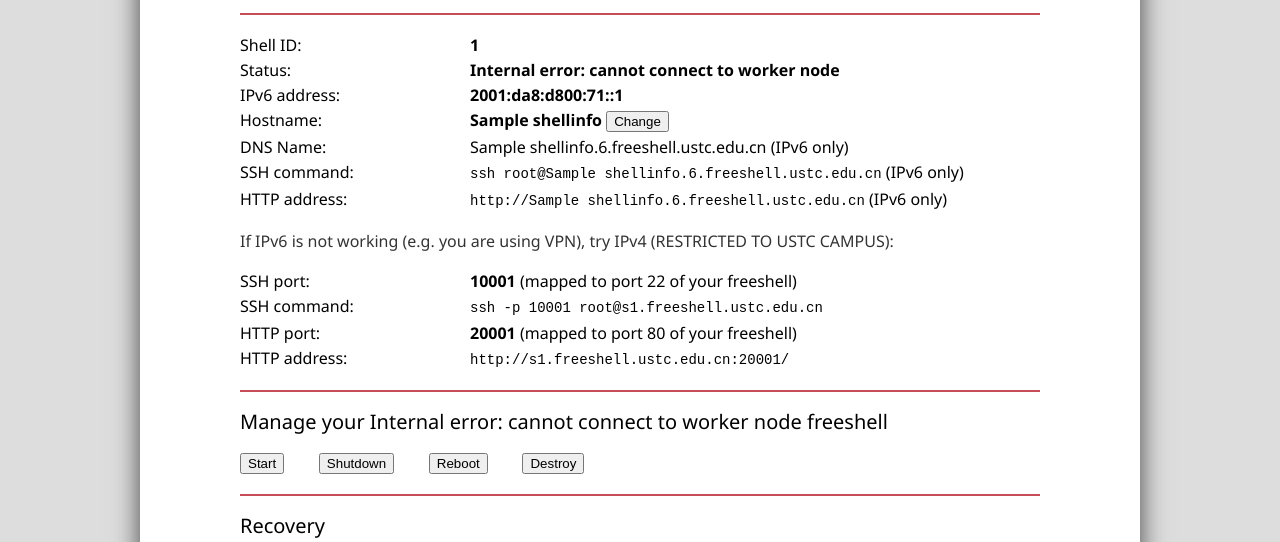
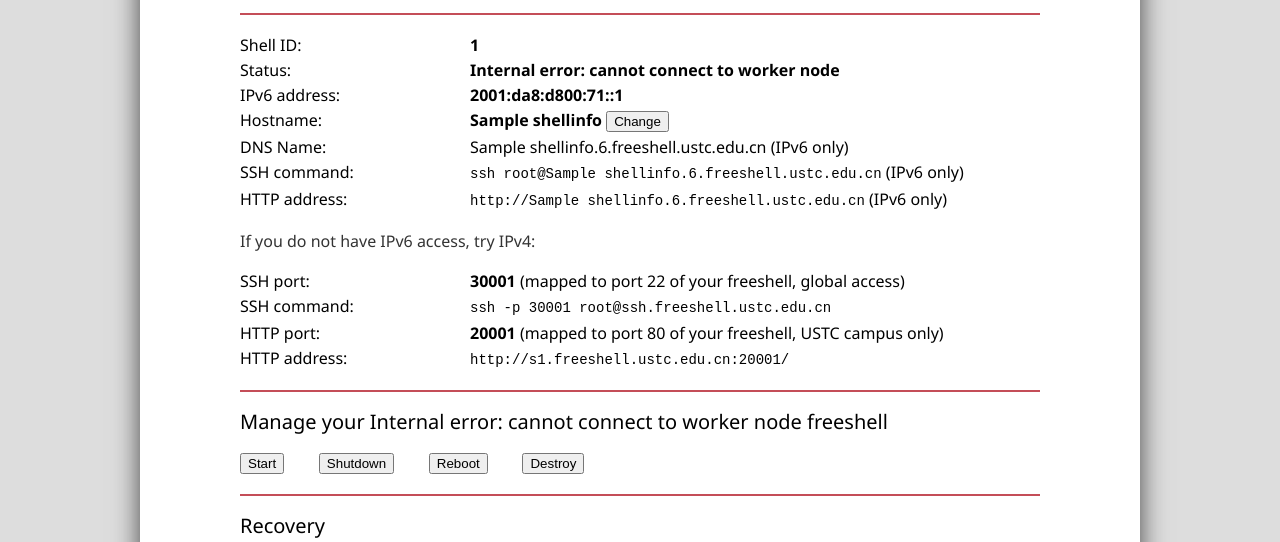
Before and after one commit to bojieli/freeshell, a PHP site: page /admin.php in a window 1280 px wide. Shown: the part 241-783 px from the top of the page. Run offline with PHP 8.4, Linux system fonts and the light colour scheme; the visitor is signed in with stand-in values (Sample User, id 1); tables that the repository leaves empty hold one stand-in row (values such as "Sample post"); data that the repository does not hold is empty; a stand-in replaces the project's code that opens the database connection.

Commit message:
update IPv4 ssh port on admin page

```diff
--- a/http/admin.php
+++ b/http/admin.php
@@ -16,6 +16,7 @@
 $info['realip'] = get_node_ip($info['nodeno']);
 $info['ipv6'] = get_node_ipv6($appid);
 $info['sshport'] = appid2sshport($appid);
+$info['global_sshport'] = appid2gsshport($appid);
 $info['httpport'] = appid2httpport($appid);
 $info['domain'] = 's'.$info['nodeno'].'.freeshell.ustc.edu.cn';
 
@@ -129,11 +130,11 @@
   <li><span class="h">HTTP address:</span><span class="c">http://<?=$info['hostname']?>.6.freeshell.ustc.edu.cn</span> (IPv6 only)
 </ul>
 
-<p class="note">If IPv6 is not working (e.g. you are using VPN), try IPv4 (RESTRICTED TO USTC CAMPUS):</p>
+<p class="note">If you do not have IPv6 access, try IPv4:</p>
 <ul class="table">
-  <li><span class="h">SSH port:</span><strong><?=$info['sshport']?></strong> (mapped to port 22 of your freeshell)
-  <li><span class="h">SSH command:</span><span class="c">ssh -p <?=$info['sshport']?> root@<?=$info['domain']?></span>
-  <li><span class="h">HTTP port:</span><strong><?=$info['httpport']?></strong> (mapped to port 80 of your freeshell)
+  <li><span class="h">SSH port:</span><strong><?=$info['global_sshport']?></strong> (mapped to port 22 of your freeshell, global access)
+  <li><span class="h">SSH command:</span><span class="c">ssh -p <?=$info['global_sshport']?> root@ssh.freeshell.ustc.edu.cn</span>
+  <li><span class="h">HTTP port:</span><strong><?=$info['httpport']?></strong> (mapped to port 80 of your freeshell, USTC campus only)
   <li><span class="h">HTTP address:</span><span class="c">http://<?=$info['domain']?>:<?=$info['httpport']?>/</span>
 </ul>
 
--- a/http/nodes.inc.php
+++ b/http/nodes.inc.php
@@ -132,7 +132,7 @@
 }
 
 function add_ssh_port_forwarding($id, $nodeno) {
-    add_local_port_forwarding(30000 + $id, get_node_ip($nodeno), 10000 + $id);
+    add_local_port_forwarding(appid2gsshport($id), get_node_ip($nodeno), appid2sshport($id));
 }
 
 function activate_vz($nodeno, $id) {
@@ -188,6 +188,9 @@
 function appid2sshport($appid) {
     return 10000 + $appid;
 }
+function appid2gsshport($appid) {
+    return 30000 + $appid;
+}
 function appid2httpport($appid) {
     return 20000 + $appid;
 }
```
